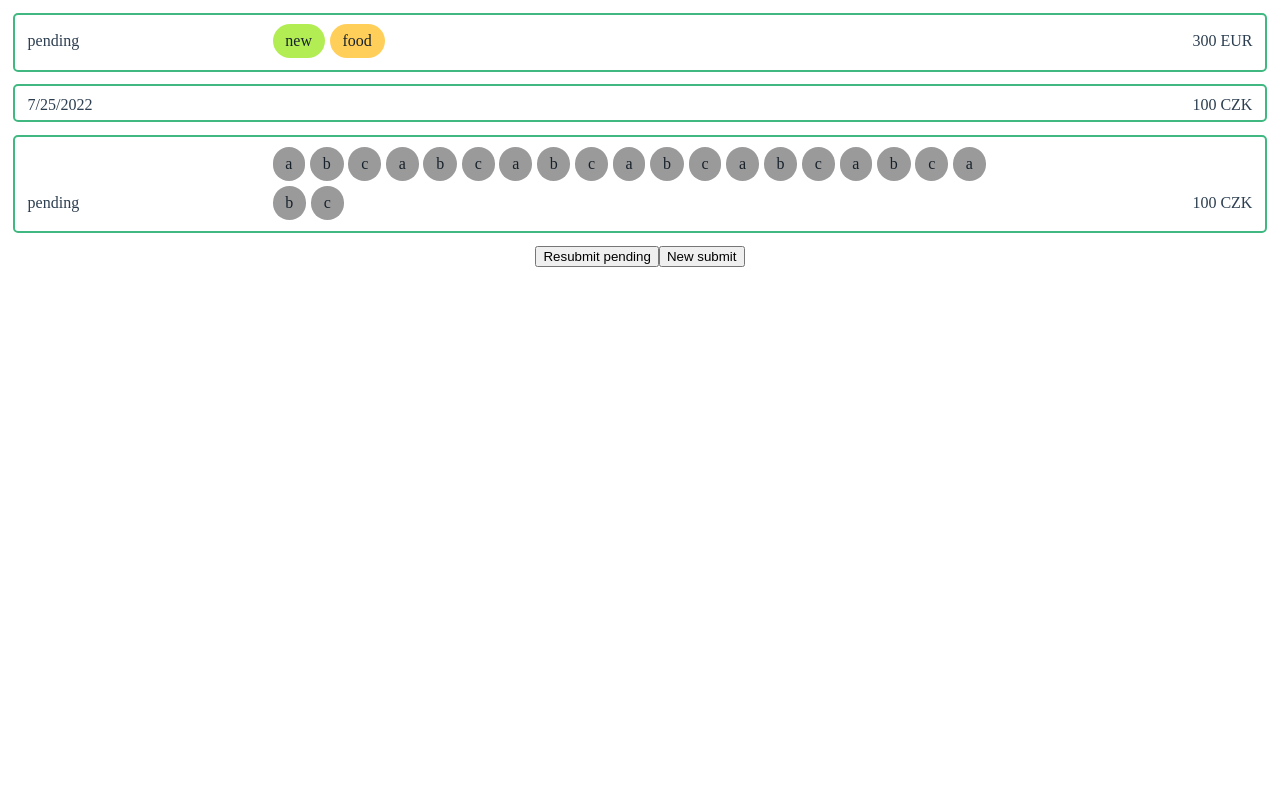
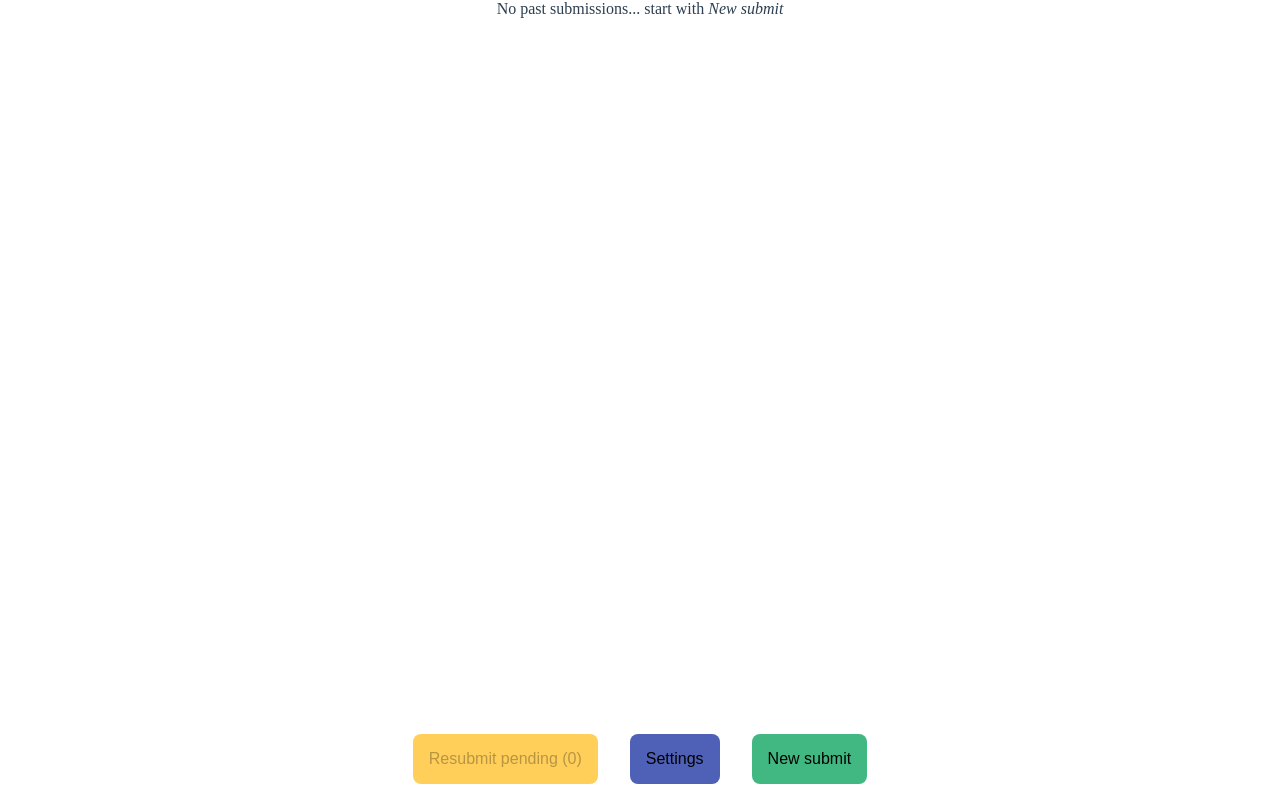
Before and after one commit to mullevik/yaba, a Vue app: page / in a window 1280 px wide. Built offline with nearby package versions, Linux system fonts and the light colour scheme.

Commit message:
Label submitting rework works

```diff
--- a/src/components/BudgetLogsComponent.vue
+++ b/src/components/BudgetLogsComponent.vue
@@ -1,59 +1,75 @@
 <template>
 
     <div v-show="!formOpen_">
+        <section v-show="showSettings_">
+            <SettingsForm></SettingsForm>
+        </section>
+
         <section>
-            <div class="budget-log-item" v-for="(log, index) in pastLogs" :key="index" @click="selectPastLog(index)">
+            <span v-if="pastLogs.length < 1">No past submissions... start with <i>New submit</i></span>
+            <div class="budget-log-item" v-else v-for="(log, index) in pastLogs" :key="index" @click="selectPastLog(index)">
                 <span class="date">{{log.pending ? "pending" : new Date(log.unixTimestamp *
                 1000).toLocaleDateString()}}</span>
                 <div class="labels">
                     <LabelComponent v-for="(labelName, labelId) in log.labels" :name="labelName"
-                        :color="getLabelColor(labelName)" :key="labelId" :clickable="false"></LabelComponent>
+                        :color="getLabelColor(labelName)" :key="labelId" :clickable="true"></LabelComponent>
                 </div>
                 <span class="amount">{{log.amount}} {{log.currency.toUpperCase()}}</span>
             </div>
         </section>
 
-        <section>
-            <button>Resubmit pending</button>
-            <button>New submit</button>
+        <section class="buttons">
+            <PendingLogs></PendingLogs>
+            <button style="background-color: #4F61B6;"
+                @click="() => this.showSettings_ = !this.showSettings_">Settings</button>
+            <button style="background-color: #41B882;" @click="onNewSubmit">New submit</button>
         </section>
     </div>
-    <SubmitBudgetLogComponent v-if="formOpen_" :past-log="selectedPastLog"></SubmitBudgetLogComponent>
+    <SubmitBudgetLogComponent v-if="formOpen_" :past-log="selectedPastLog" @on-submit-done="onSubmitDone">
+    </SubmitBudgetLogComponent>
 
 </template>
 
 <script>
-import { LABELS, TMP_PAST_LOGS } from '@/models';
+import { LABELS } from '@/models';
 import LabelComponent from './LabelComponent.vue';
 import SubmitBudgetLogComponent from './SubmitBudgetLogComponent.vue';
-
+import SettingsForm from './SettingsForm.vue';
+import { getBudgetLogs } from '@/localStorageUtils';
+import { onBudgetLogsChanged } from '@/events';
+import PendingLogs from './PendingLogs.vue';
 function getAvailableLabels() {
     return LABELS;
 }
 
-function getPastLogs() {
-    return TMP_PAST_LOGS;
+const DEFAULT_PAST_BUDGET_LOG = {
+    amount: null,
+    currency: "czk",
+    labels: [],
 }
 
 export default {
     name: 'BudgetLogsComponent',
-    components: { LabelComponent, SubmitBudgetLogComponent },
+    components: { LabelComponent, SubmitBudgetLogComponent, SettingsForm, PendingLogs },
     data() {
         return {
-            pastLogs: TMP_PAST_LOGS,
+            pastLogs: getBudgetLogs(),
             availableLabels: getAvailableLabels(),
             formOpen_: false,
-            selectedPastLog: {
-                amount: null,
-                currency: "czk",
-                labels: [],
-            },
+            selectedPastLog: DEFAULT_PAST_BUDGET_LOG,
+            showSettings_: false,
         }
+    },
+    mounted() {
+        onBudgetLogsChanged(() => {
+            console.log(`Budget logs have changed`);
+            this.pastLogs = getBudgetLogs();
+        });
     },
     methods: {
         getLabelColor(labelName) {
             const matchingLabels = this.availableLabels.filter(x => x.name === labelName);
-            if (matchingLabels.length !== 1) {
+            if (matchingLabels.length < 1) {
                 return null;
             }
             return matchingLabels[0].color;
@@ -61,6 +77,14 @@ export default {
         selectPastLog(index) {
             this.selectedPastLog = this.pastLogs[index];
             this.formOpen_ = true;
+        },
+        onNewSubmit() {
+            this.selectedPastLog = DEFAULT_PAST_BUDGET_LOG;
+            this.formOpen_ = true;
+        },
+        onSubmitDone(budgetLog) {
+            console.log("budget component", budgetLog);
+            this.formOpen_ = false;
         }
     }
 }
@@ -73,6 +97,7 @@ export default {
     box-sizing: border-box;
     margin: 0.8em;
     padding: 0.6em 0.8em 0.4em 0.8em;
+    cursor: pointer;
 }
 
 .date {
@@ -95,4 +120,21 @@ export default {
     text-align: right;
     box-sizing: border-box;
 }
+
+.buttons {
+    position: fixed;
+    background-color: transparent;
+    bottom: 0;
+    text-align: center;
+    width: 100%;
+}
+
+.buttons button {
+    cursor: pointer;
+    border: none;
+    margin: 1em;
+    font-size: 1em;
+    padding: 1em;
+    border-radius: 0.5em;
+}
 </style>
--- a/src/components/PendingLogs.vue
+++ b/src/components/PendingLogs.vue
@@ -1,19 +1,12 @@
 <template>
-  <h2>Pending logs</h2>
-
-  <p>
-    <span v-if="pendingLogs.length == 1">{{ pendingLogs.length }} log is pending</span>
-    <span v-else-if="pendingLogs.length > 0">{{ pendingLogs.length }} logs are pending</span>
-    <span v-else>no logs are pending</span>
-  </p>
-  <button v-on:click="manualSync()" :disabled="!hasPendingLogs">
+  <button style="background-color: #FFCF5A;" v-on:click="manualSync()" :disabled="!hasPendingLogs">
     <span v-if="syncing_">Syncing...</span>
-    <span v-else>Sync manually</span>
+    <span v-else>Resubmit pending ({{pendingLogs.length}})</span>
   </button>
 </template>
 
 <script>
-import { getPendingBudgetLogs, removePendingBudgetLog } from "@/localStorageUtils"
+import { getBudgetLogs, removePendingBudgetLog } from "@/localStorageUtils"
 import { sendBudgetLog } from "@/api"
 import { onBudgetLogsChanged } from "@/events";
 
@@ -22,19 +15,19 @@ export default {
   components: {},
   data() {
     return {
-      pendingLogs: getPendingBudgetLogs(),
+      pendingLogs: getBudgetLogs().filter(x => x.pending),
       syncing_: false,
     }
   },
   computed: {
     hasPendingLogs() {
-      return this.pendingLogs.length > 0;
+      return this.pendingLogs.length > 0 && !this.syncing_;
     }
   },
   mounted() {
     onBudgetLogsChanged(() => {
       console.log(`Pending logs have changed`);
-      this.pendingLogs = getPendingBudgetLogs();
+      this.pendingLogs = getBudgetLogs().filter(x => x.pending);
     });
   },
   methods: {
--- a/src/components/SubmitBudgetLogComponent.vue
+++ b/src/components/SubmitBudgetLogComponent.vue
@@ -23,7 +23,7 @@ import { sendBudgetLog } from "@/api"
 import SelectedLabelsComponent from './SelectedLabelsComponent.vue'
 import AvailableLabelsComponent from './AvailableLabelsComponent.vue'
 import { LABELS } from "../models"
-import _ from 'lodash';
+import { storeBudgetLog } from "../localStorageUtils"
 
 function getAvailableLabels() {
   return LABELS;
@@ -35,7 +35,7 @@ export default {
   props: {
     pastLog: {
       type: Object,
-      default(rawProps) {
+      default() {
         return {
           amount: null,
           currency: "czk",
@@ -44,7 +44,7 @@ export default {
       }
     },
   },
-  emits: ["onSubmit"],
+  emits: ["onSubmitDone"],
   data() {
     return {
       amount: null,
@@ -99,22 +99,23 @@ export default {
       this.selectedLabels = newLabels;
     },
     submitAmount() {
+      this.ableToSubmit = false;
       const budgetLog = createBudgeLog(this.amount, this.currency, this.selectedLabels.map(x => x.name));
-      const promisedResponse = sendBudgetLog(budgetLog);
-      this.$emit("onSubmit", budgetLog, promisedResponse);
-      // .then(responseData => {
-      //   console.log("Successfully sent budget log");
-      //   console.log(responseData);
-      //   this.clearData();
-      //   this.sendingState_ = SENDING_STATE.SUCCESS;
-      // })
-      // .catch(e => {
-      //   console.error("Budget log could not have been sent");
-      //   console.error(e);
-      //   storePendingBudgetLog(budgetLog);
-      //   this.clearData();
-      //   this.sendingState_ = SENDING_STATE.FAILED;
-      // });
+      sendBudgetLog(budgetLog).then(responseData => {
+        budgetLog.pending = false;
+        console.log("Successfully sent budget log");
+        console.log(responseData);
+      })
+      .catch(e => {
+        console.error("Budget log could not have been sent");
+        console.error(e);
+        budgetLog.pending = true;
+      }).finally(() => {
+        this.clearData();
+        storeBudgetLog(budgetLog);
+        this.$emit("onSubmitDone", budgetLog);
+        this.ableToSubmit = true;
+      });
     }
   }
 }
@@ -126,11 +127,6 @@ export default {
   width: 100%;
   background-color: white;
   min-height: 8em;
-}
-
-.available-labels-section {
-  /* position: relative; */
-  /* top: var(--selected-labels-section-height); */
 }
 
 div.amount-section {
@@ -179,5 +175,6 @@ button {
   background-color: var(--submit-button-bg-color);
   width: 100%;
   padding: 0.5em;
+  cursor: pointer;
 }
 </style>
--- a/src/events.js
+++ b/src/events.js
@@ -3,16 +3,16 @@ import mitt from 'mitt'
 const emitter = mitt()
 
 const EVENTS = {
-    NEW_PENDING_BUDGET_LOG_STORED: "NEW_PENDING_BUDGET_LOG_STORED",
+    NEW_BUDGET_LOG_STORED: "NEW_BUDGET_LOG_STORED",
 
 }
 
-export function emitPendingBudgetLogsChanged() {
-    emitter.emit(EVENTS.NEW_PENDING_BUDGET_LOG_STORED);
+export function emitBudgetLogsChanged() {
+    emitter.emit(EVENTS.NEW_BUDGET_LOG_STORED);
 }
 
 export function onBudgetLogsChanged(fn) {
-    emitter.on(EVENTS.NEW_PENDING_BUDGET_LOG_STORED, fn);
+    emitter.on(EVENTS.NEW_BUDGET_LOG_STORED, fn);
 }
 
 // export default {
--- a/src/localStorageUtils.js
+++ b/src/localStorageUtils.js
@@ -1,4 +1,4 @@
-import { emitPendingBudgetLogsChanged } from "@/events"
+import { emitBudgetLogsChanged } from "@/events"
 import _ from 'lodash';
 
 const LS_KEYS = {
@@ -37,7 +37,7 @@ export function setApiEndpoint(newEndpoint) {
     return localStorage.setItem(LS_KEYS.API_ENDPOINT, newEndpoint);
 }
 
-export function getPendingBudgetLogs() {
+export function getBudgetLogs() {
     const serializedPendingLogs = localStorage.getItem(LS_KEYS.PENDING_BUDGET_LOGS);
     if (serializedPendingLogs === null || serializedPendingLogs == "") {
         return [];
@@ -45,15 +45,27 @@ export function getPendingBudgetLogs() {
     return JSON.parse(serializedPendingLogs);
 }
 
-export function storePendingBudgetLog(budgetLog) {
-    const logs = getPendingBudgetLogs();
-    logs.push(budgetLog);
+const MAX_SUCCESSFUL_LOGS = 20;
+
+export function storeBudgetLog(budgetLog) {
+    const logs = getBudgetLogs();
+    logs.unshift(budgetLog);
+    const successfulLogs = logs.filter(x => !x.pending);
+    if (!budgetLog.pending && successfulLogs.length >= MAX_SUCCESSFUL_LOGS) {
+        let lastIndex = 0;
+        for (const [index, log] of logs.entries) {
+            if (!log.pending) {
+                lastIndex = index;
+            }
+        }
+        logs.splice(lastIndex, 1);
+    }
     localStorage.setItem(LS_KEYS.PENDING_BUDGET_LOGS, JSON.stringify(logs));
-    emitPendingBudgetLogsChanged();
+    emitBudgetLogsChanged();
 }
 
 export function removePendingBudgetLog(budgetLog) {
-    const logs = getPendingBudgetLogs();
+    const logs = getBudgetLogs();
     const index = logs.findIndex(otherBudgetLog => {
         return _.isEqual(otherBudgetLog, budgetLog);
     });
@@ -63,6 +75,6 @@ export function removePendingBudgetLog(budgetLog) {
     }
     logs.splice(index, 1);
     localStorage.setItem(LS_KEYS.PENDING_BUDGET_LOGS, JSON.stringify(logs));
-    emitPendingBudgetLogsChanged();
+    emitBudgetLogsChanged();
     return logs;
 }
--- a/src/models.js
+++ b/src/models.js
@@ -26,7 +26,6 @@ export const LABELS = [
     {name: "public-transport", color: COLOR.BROWN},
     {name: "subscription", color: COLOR.CYAN},
     {name: "traveling", color: COLOR.MAGENTA},
-    {name: "music", color: COLOR.PINK},
     {name: "clothes", color: COLOR.PINK},
     {name: "music", color: COLOR.PINK},
     {name: "home", color: COLOR.BLUE},
@@ -36,28 +35,6 @@ export const LABELS = [
     {name: "technology", color: COLOR.CYAN},
     {name: "outdoor", color: COLOR.BROWN},
     {name: "new", color: COLOR.GREEN},
+    {name: "barber", color: COLOR.BROWN},
+    {name: "optic", color: COLOR.GREEN},
 ]
-
-export const TMP_PAST_LOGS = [
-    {
-        unixTimestamp: Math.floor(new Date().getTime() / 1000),
-        amount: 300,
-        currency: "eur",
-        labels: ["new", "food"],
-        pending: true,
-    },
-    {
-        unixTimestamp: Math.floor(new Date().getTime() / 1000),
-        amount: 100,
-        currency: "czk",
-        labels: [],
-        pending: false,
-    },
-    {
-        unixTimestamp: Math.floor(new Date().getTime() / 1000),
-        amount: 100,
-        currency: "czk",
-        labels: ["a", "b", "c", "a", "b", "c", "a", "b", "c", "a", "b", "c", "a", "b", "c", "a", "b", "c", "a", "b", "c"],
-        pending: true,
-    }
-]
```
Also changed, not shown: src/App.vue (+0 -13 lines).
